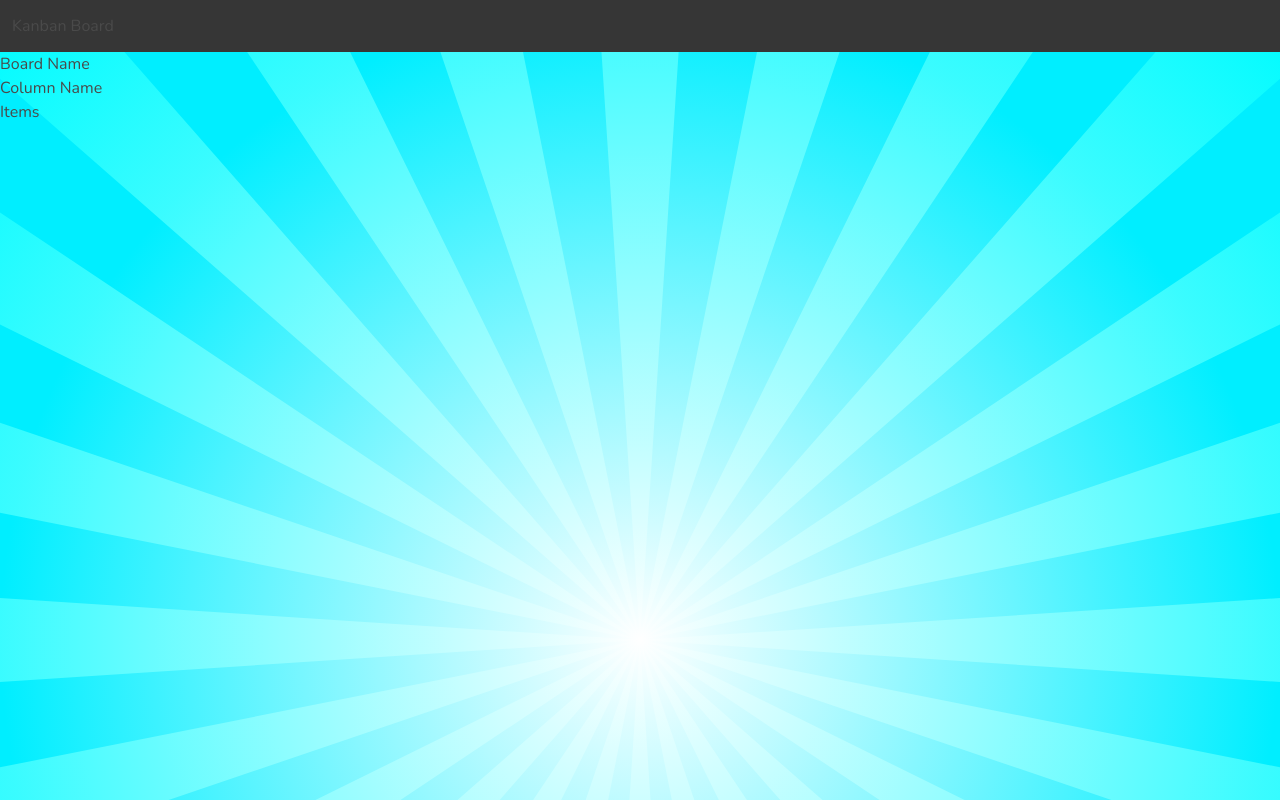
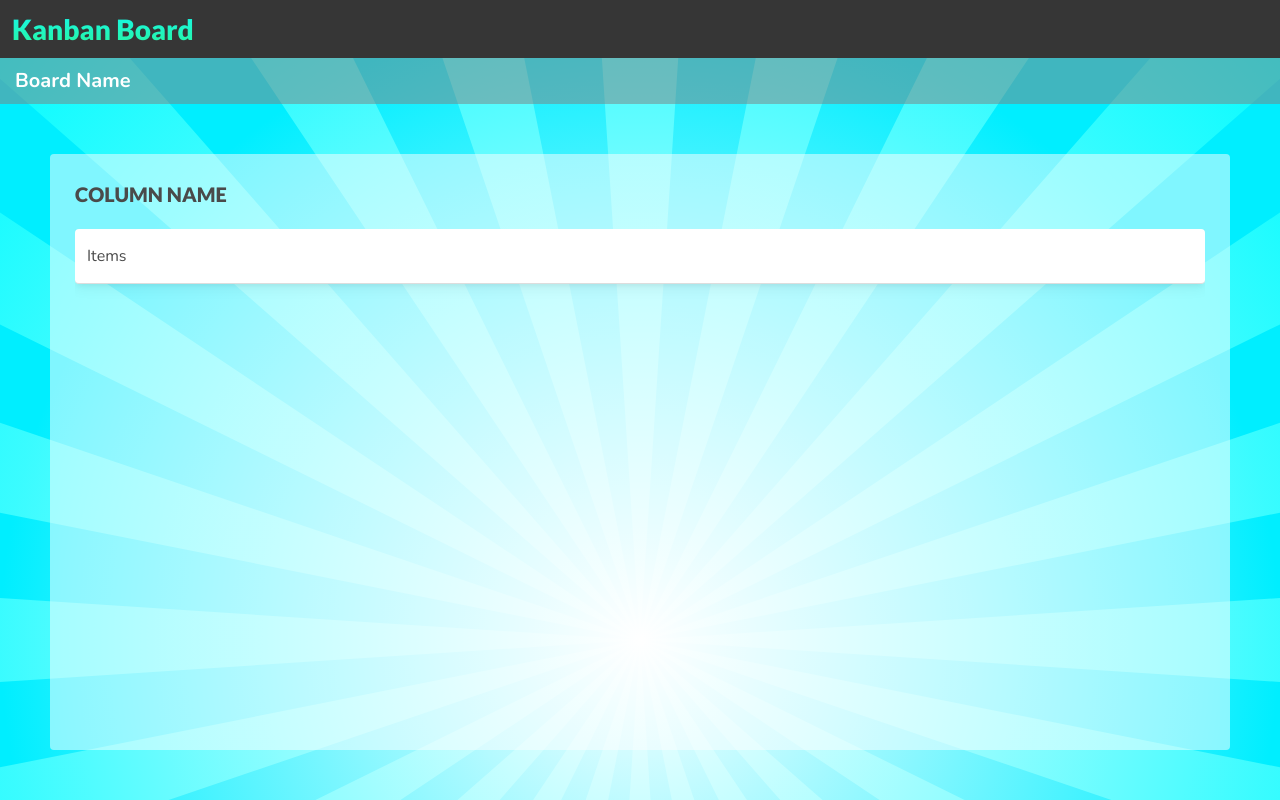
Before and after one commit to codershona/kanban-board-angular, an Angular app: page / in a window 1280 px wide. Built offline with nearby package versions, Linux system fonts and the light colour scheme.

Commit message:
navbar styles done

```diff
--- a/src/app/pages/main-view/main-view.component.scss
+++ b/src/app/pages/main-view/main-view.component.scss
@@ -0,0 +1,117 @@
+.root {
+  display: flex;
+  flex-direction: column;
+  height: 100%;
+}
+
+.app-name {
+  font-size: 28px;
+  font-family: 'Lato', sans-serif;
+  font-weight: bold;
+}
+
+.has-gradient-text {
+  background: -webkit-linear-gradient(#13f7f4, #2af598);
+  -webkit-background-clip: text;
+  -webkit-text-fill-color: transparent;
+}
+
+
+.board {
+  display: flex;
+  flex-direction: column;
+  flex-grow: 1;
+
+  // Override Automatic Minimum Size
+  // https://stackoverflow.com/questions/36247140/why-dont-flex-items-shrink-past-content-size
+  min-width: 0;
+  min-height: 0;
+
+  .board-bar {
+      background: rgba(gray, 0.5);
+      padding: 8px 15px;
+
+      .board-name {
+          font-size: 20px;
+          font-weight: bold;
+          color: white;
+      }
+  }
+
+  .board-wrapper {
+      display: flex;
+      flex-grow: 1;
+      overflow-x: auto;
+
+      .board-columns {
+          display: flex;
+          flex-grow: 1;
+
+          .board-column {
+              display: flex;
+              flex-direction: column;
+              flex-grow: 1;
+              flex-basis: 0; // to force the columns to all be the same size, regardless of content
+
+              min-width: 300px;
+              margin: 50px;
+              padding: 25px;
+
+              border-radius: 4px;
+
+              background: rgba(white, 0.5);
+
+              &:not(:first-child) {
+                  margin-left: 0;
+              }
+
+              .column-title {
+                  font-size: 20px;
+                  font-weight: 800;
+                  font-family: 'Lato', sans-serif;
+                  text-transform: uppercase;
+                  margin-bottom: 20px;
+              }
+          }
+      }
+  }
+}
+
+
+.tasks-container {
+  flex-grow: 1;
+  overflow-y: auto;
+}
+
+.task {
+  display: flex;
+  padding: 15px 12px;
+  background: white;
+  border-bottom: solid 1px #ddd;
+  border-radius: 4px;
+
+  margin-bottom: 15px;
+
+  box-shadow: 0 5px 5px -3px rgba(0, 0, 0, 0.05),
+  0 3px 14px 2px rgba(0, 0, 0, 0.05);
+}
+
+.cdk-drag-preview {
+  box-sizing: border-box;
+  border-radius: 4px;
+  box-shadow: 0 5px 5px -3px rgba(0, 0, 0, 0.2),
+              0 8px 10px 1px rgba(0, 0, 0, 0.14),
+              0 3px 14px 2px rgba(0, 0, 0, 0.12);
+}
+
+.cdk-drag-placeholder {
+  opacity: 0;
+}
+
+.cdk-drag-animating {
+  transition: transform 250ms cubic-bezier(0, 0, 0.2, 1);
+}
+
+.tasks-container.cdk-drop-list-dragging .task:not(.cdk-drag-placeholder) {
+  transition: transform 250ms cubic-bezier(0, 0, 0.2, 1);
+}
```
